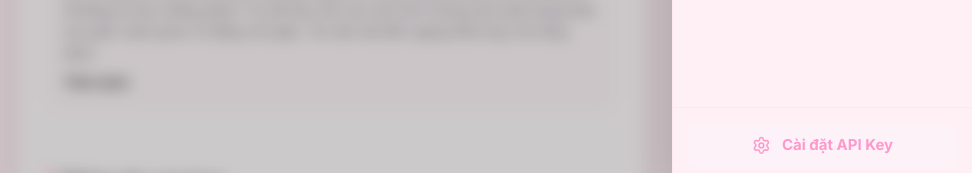
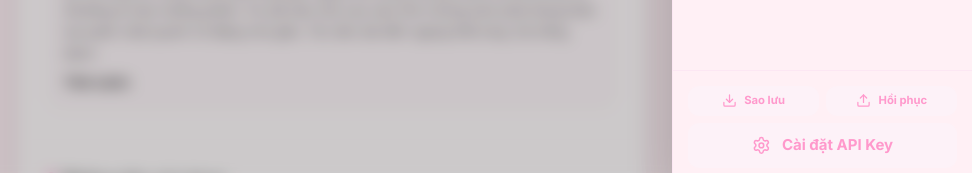
Before and after one commit to thuven1109-hash/tangoc, a React (Vite) app: page / in a window 1280 px wide. Both pictures are taken after a click on the button 931 px from the left and 46 px from the top of the page. Shown: the part 617-790 px from the top of the page, without its empty margins (308-1280 px from the left). Built offline with nearby package versions, Linux system fonts and the light colour scheme; a web font is replaced by a local one.

Commit message:
Update Sidebar.tsx

```diff
--- a/src/components/Sidebar.tsx
+++ b/src/components/Sidebar.tsx
@@ -1,6 +1,6 @@
 import React from "react";
 import { motion, AnimatePresence } from "motion/react";
-import { X, Plus, History, Users, Trash2, Settings, BookMarked, UserPlus, Calendar, UserCircle, Heart, Palette, Brain, Pencil, Camera, RotateCcw } from "lucide-react";
+import { X, Plus, History, Users, Trash2, Settings, BookMarked, UserPlus, Calendar, UserCircle, Heart, Palette, Brain, Pencil, Camera, RotateCcw, Download, Upload } from "lucide-react";
 import { ChatSession, SideCharacter, CustomSideCharacter, StorySnapshot } from "../types";
 import { SIDE_CHARACTERS } from "../constants";
 import { cn } from "../lib/utils";
@@ -15,6 +15,7 @@ interface SidebarProps {
   currentSessionId: string;
   onSelectSession: (id: string) => void;
   onDeleteSession: (id: string) => void;
+  onImportSessions: (sessions: ChatSession[]) => void;
   onNewChat: () => void;
   onChangeApiKey: () => void;
   notebookEvents: string[];
@@ -40,6 +41,7 @@ export const Sidebar: React.FC<SidebarProps> = ({
   currentSessionId,
   onSelectSession,
   onDeleteSession,
+  onImportSessions,
   onNewChat,
   onChangeApiKey,
   notebookEvents,
@@ -55,6 +57,50 @@ export const Sidebar: React.FC<SidebarProps> = ({
   onDeleteSnapshot,
 }) => {
   const [isAddingChar, setIsAddingChar] = React.useState(false);
+  const fileInputRef = React.useRef<HTMLInputElement>(null);
+
+  const handleExportData = () => {
+    try {
+      const dataStr = JSON.stringify(sessions, null, 2);
+      const dataBlob = new Blob([dataStr], { type: "application/json" });
+      const url = URL.createObjectURL(dataBlob);
+      const link = document.createElement("a");
+      link.href = url;
+      link.download = `HoiUcNamKy_Backup_${new Date().toISOString().split('T')[0]}.json`;
+      document.body.appendChild(link);
+      link.click();
+      document.body.removeChild(link);
+      URL.revokeObjectURL(url);
+    } catch (error) {
+      console.error("Export failed", error);
+      alert("Không thể xuất dữ liệu!");
+    }
+  };
+
+  const handleImportData = (event: React.ChangeEvent<HTMLInputElement>) => {
+    const file = event.target.files?.[0];
+    if (!file) return;
+
+    const reader = new FileReader();
+    reader.onload = (e) => {
+      try {
+        const content = e.target?.result as string;
+        const imported = JSON.parse(content);
+        if (Array.isArray(imported)) {
+          if (confirm(`Bạn muốn tải lên ${imported.length} phiên bản chat? Thao tác này sẽ gộp vào dữ liệu hiện có.`)) {
+            onImportSessions(imported);
+          }
+        } else {
+          alert("Tập tin không hợp lệ!");
+        }
+      } catch (err) {
+        console.error("Import failed", err);
+        alert("Lỗi khi đọc tập tin!");
+      }
+    };
+    reader.readAsText(file);
+    if (fileInputRef.current) fileInputRef.current.value = "";
+  };
   const [newChar, setNewChar] = React.useState<CustomSideCharacter>({
     name: "",
     gender: "Nam",
@@ -593,7 +639,33 @@ export const Sidebar: React.FC<SidebarProps> = ({
               )}
             </div>
 
-            <div className="p-4 border-t border-pink-100 dark:border-gray-800">
+            <div className="p-4 border-t border-pink-100 dark:border-gray-800 space-y-2">
+              <div className="grid grid-cols-2 gap-2">
+                <button
+                  onClick={handleExportData}
+                  className="py-2 px-3 bg-pink-50 dark:bg-gray-800 text-[#ff99cc] rounded-xl flex items-center justify-center gap-2 text-xs font-bold hover:bg-pink-100 dark:hover:bg-gray-700 transition-colors"
+                  title="Tải lịch sử về máy"
+                >
+                  <Download className="w-4 h-4" />
+                  Sao lưu
+                </button>
+                <button
+                  onClick={() => fileInputRef.current?.click()}
+                  className="py-2 px-3 bg-pink-50 dark:bg-gray-800 text-[#ff99cc] rounded-xl flex items-center justify-center gap-2 text-xs font-bold hover:bg-pink-100 dark:hover:bg-gray-700 transition-colors"
+                  title="Tải lịch sử từ máy lên"
+                >
+                  <Upload className="w-4 h-4" />
+                  Hồi phục
+                </button>
+                <input
+                  type="file"
+                  ref={fileInputRef}
+                  onChange={handleImportData}
+                  accept=".json"
+                  className="hidden"
+                />
+              </div>
+
               <button
                 onClick={() => {
                   onChangeApiKey();
```
